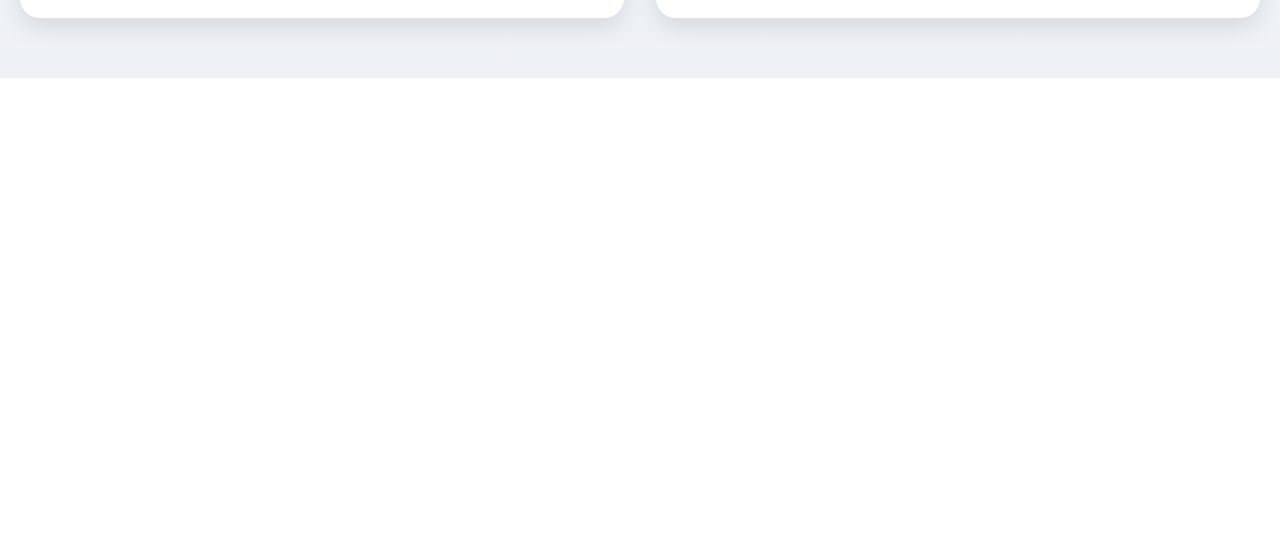
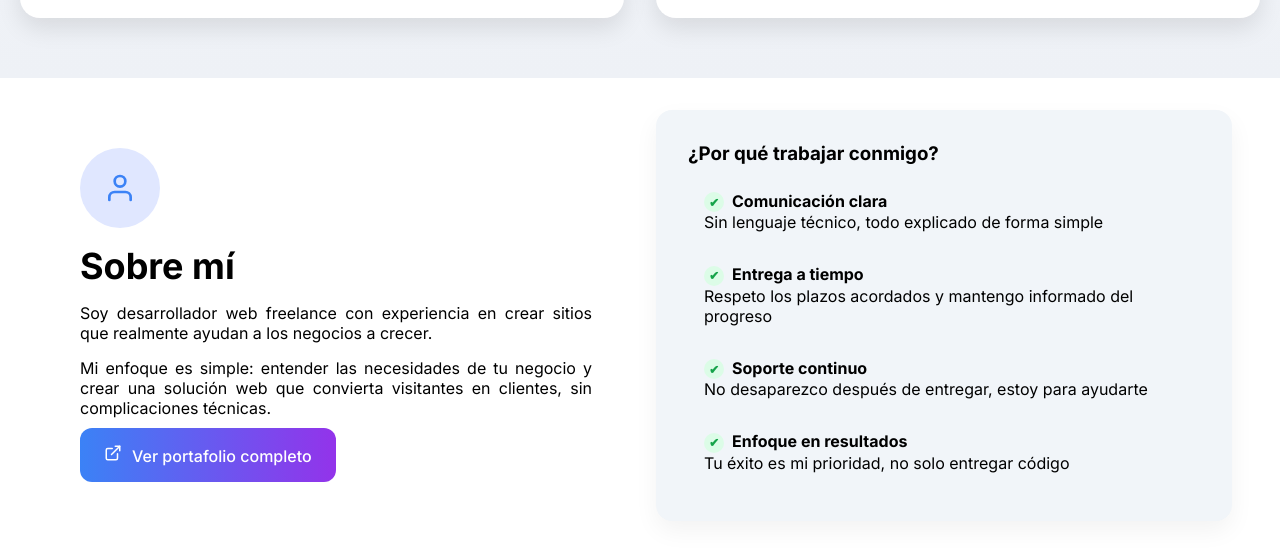
Before and after one commit to RetanaAlvarez/PaginaFreenlace, a React (Vite) app: page / in a window 1280 px wide. Shown: the part 2325-2875 px from the top of the page. Before the commit the page ends 2403 px from the top, so only its background shows below. Built offline with nearby package versions, Linux system fonts and the light colour scheme.

Commit message:
add page sobre mi

```diff
--- a/package.json
+++ b/package.json
@@ -13,6 +13,7 @@
     "lucide-react": "^1.8.0",
     "react": "^19.2.4",
     "react-dom": "^19.2.5",
+    "react-icons": "^5.6.0",
     "react-router-dom": "^7.14.1"
   },
   "devDependencies": {
--- a/src/data/projectsRealData.js
+++ b/src/data/projectsRealData.js
@@ -1,8 +1,10 @@
 const urlJLE = "https://disenosjle.vercel.app/";
 const urlLeny = "https://lenyyanel.vercel.app/";
 
-const imagenJLE="src/assets/jlemadera.png";
+const imagenJLE = "src/assets/jlemadera.png";
 const imagenlenyyanel = "src/assets/lenyyanel.png";
+
+const portafolio = "https://josemanuelra.vercel.app/";
 
 export const projectsRealData = {
     header: {
@@ -11,13 +13,13 @@ export const projectsRealData = {
     },
     card: [
         {
-            imagen:imagenJLE,
+            imagen: imagenJLE,
             url: urlJLE,
             nombre: "JLE Corte y Grabado Láser",
             descripcioncard: "Transformamos tus ideas en creaciones únicas de madera MDF. Diseños personalizados con tecnología láser para cada ocasión especial.",
             boton: "Ver sitio"
         }, {
-            imagen:imagenlenyyanel,
+            imagen: imagenlenyyanel,
             url: urlLeny,
             nombre: "Leny Yanel",
             descripcioncard: "Esferas de Cristal y Decoraciones Navideñas",
@@ -28,12 +30,13 @@ export const projectsRealData = {
 
 export const aboutMe = {
     aboutme: {
-        titulo: "",
+        titulo: "Sobre mí",
         descripcion: [
             "Soy desarrollador web freelance con experiencia en crear sitios que realmente ayudan a los negocios a crecer.",
             "Mi enfoque es simple: entender las necesidades de tu negocio y crear una solución web que convierta visitantes en clientes, sin complicaciones técnicas."
         ],
         boton: "Ver portafolio completo",
+        enlace: portafolio,
         card: {
             subtitulo: "¿Por qué trabajar conmigo?",
             lista: [{
--- /dev/null
+++ b/src/pages/About/About.module.css
@@ -0,0 +1,126 @@
+.container {
+    display: grid;
+    grid-template-columns: repeat(2, 1fr);
+    padding: 2rem;
+
+
+    justify-items: center;
+    align-items: center;
+}
+
+.sobremi {
+    max-width: 512px;
+    text-align: justify;
+    padding: 1rem;
+}
+
+.sobremi>h1 {
+    padding-bottom: 10px;
+    font-size: 36px;
+}
+
+.sobremi>p {
+    padding: 5px 0px 10px 0px;
+}
+
+.sobremi>a {
+    display: inline-block;
+    background: linear-gradient(90deg, #3B82F6, #9333EA);
+    padding: 1rem 1.5rem;
+    border-radius: 12px;
+    color: white;
+    transition: all 0.3s ease;
+}
+
+.sobremi>a:hover {
+    transform: translateY(-2px);
+    box-shadow: 0 8px 20px rgba(0, 0, 0, 0.1);
+}
+
+.lista {
+
+    max-width: 512px;
+    background-color: #F1F5F9;
+    padding: 2rem;
+    border-radius: 16px;
+    box-shadow: 0 10px 25px rgba(0, 0, 0, 0.05);
+}
+
+.lista>h3 {
+    padding-bottom: 10px;
+}
+
+.check {
+    display: inline-flex;
+    align-items: center;
+    justify-content: center;
+    width: 20px;
+    height: 20px;
+    background-color: #DCFCE7;
+    color: #16A34A;
+    border-radius: 50%;
+    margin-right: 8px;
+    font-size: 12px;
+}
+
+.lista>div {
+    padding: 1rem;
+}
+
+.boton {
+    display: inline-flex;
+    align-items: center;
+    gap: 8px;
+    background: linear-gradient(90deg, #3B82F6, #9333EA);
+    padding: 1rem 1.5rem;
+    border-radius: 12px;
+    color: white;
+    text-decoration: none;
+    font-weight: 500;
+    transition: all 0.3s ease;
+}
+
+.boton:hover {
+    transform: translateY(-2px);
+    box-shadow: 0 8px 20px rgba(0, 0, 0, 0.1);
+}
+
+.icono {
+    font-size: 18px;
+    padding-right: 10px;
+}
+
+.boton:hover .icono {
+    transform: translateX(3px) translateY(-3px);
+}
+
+.avatar {
+    width: 80px;
+    height: 80px;
+    border-radius: 50%;
+    background: #E0E7FF;
+    /* fondo azul suave */
+
+    display: flex;
+    align-items: center;
+    justify-content: center;
+
+    margin-bottom: 1rem;
+}
+
+.avatar svg {
+    font-size: 32px;
+    color: #3B82F6;
+    /* azul del icono */
+}
+
+@media(max-width: 768px) {
+    .container {
+        grid-template-columns: 1fr;
+        gap: 2rem;
+
+        justify-items: normal;
+        align-items: start;
+
+    }
+}
--- /dev/null
+++ b/src/pages/About/Aboutme.jsx
@@ -0,0 +1,48 @@
+import { aboutMe } from "../../data/projectsRealData";
+
+import { FiExternalLink, FiUser } from "react-icons/fi";
+
+import styles from "./About.module.css";
+
+function Aboutme() {
+    const { titulo, boton, card, descripcion, enlace } = aboutMe.aboutme;
+    const { subtitulo, lista } = aboutMe.aboutme.card;
+
+    return (
+        <section className={styles.container}>
+            <div className={styles.sobremi}>
+                <div className={styles.avatar}>
+                    <FiUser />
+                </div>
+
+                <h1>{titulo}</h1>
+                {descripcion.map((item, index) => (
+                    <p key={index}>{item}</p>
+                ))}
+                <a href={enlace} className={styles.boton}>
+                    <FiExternalLink className={styles.icono} />
+                    {boton}
+                </a>
+
+
+            </div>
+
+            <div className={styles.lista}>
+                <h3>{subtitulo}</h3>
+                {lista.map((item, index) => (
+                    <div key={index}>
+                        <h4>
+                            <span className={styles.check}>✔</span>
+                            {item.encabezado}
+                        </h4>
+
+                        <p>{item.descripcion}</p>
+                    </div>
+                ))}
+            </div>
+
+        </section>
+    )
+}
+
+export default Aboutme;
--- a/src/pages/Home/Home.jsx
+++ b/src/pages/Home/Home.jsx
@@ -1,8 +1,12 @@
+import Navbar from "../../components/layout/Navbar/Navbar";
+
 import Hero from "../Hero/Hero";
-
-import Navbar from "../../components/layout/Navbar/Navbar";
 import Projects from "../Projects/Projects.jsx";
 import RealProject from "../RealProjects/RealProjects.jsx";
+
+import About from "../About/Aboutme.jsx";
+
+
 const Home = () => {
   return (
     <>
@@ -11,7 +15,7 @@ const Home = () => {
         <Hero />
         <Projects />
         <RealProject />
-
+        <About/>
       </main>
     </>
   )
```
Also changed, not shown: 1 other file (tests, documents, lock files or other folders).
